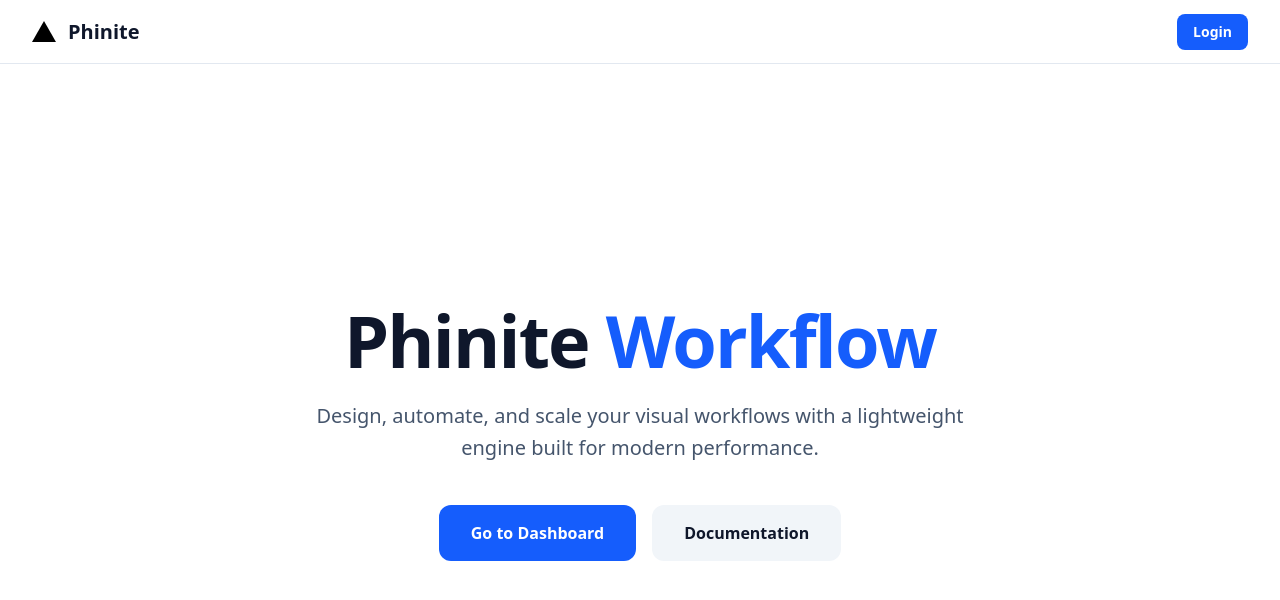
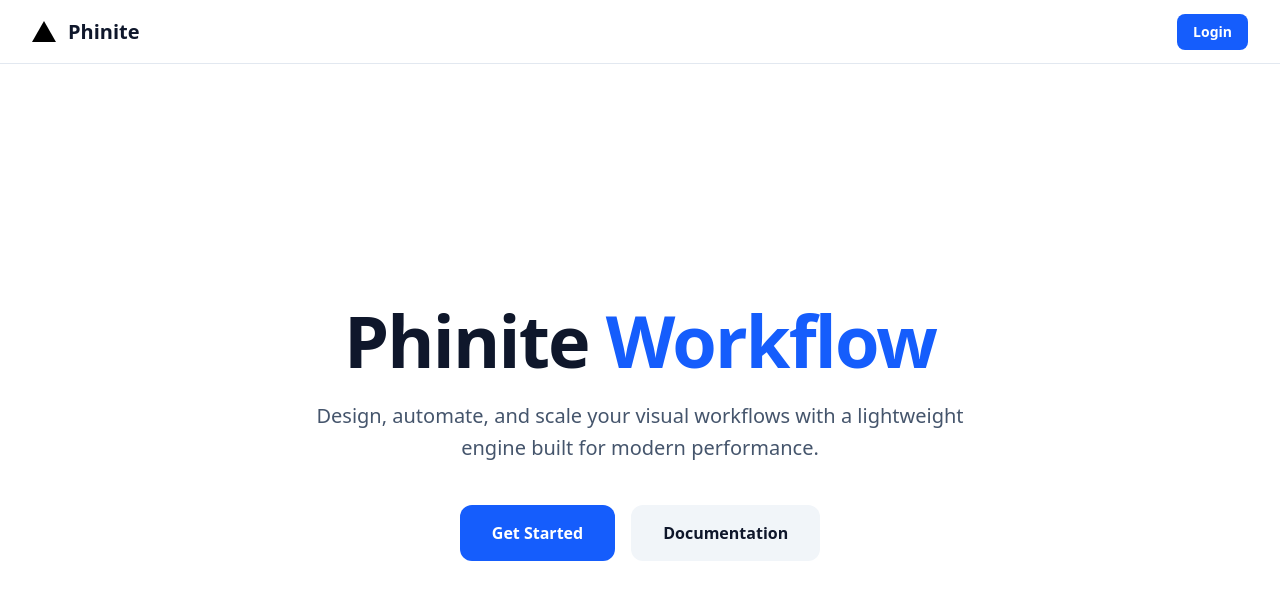
Before and after one commit to venkateshcv1809/phinite-workflow, a Next.js app: page / in a window 1280 px wide. Shown: the top 600 px of the page. Built offline with nearby package versions, Linux system fonts and the light colour scheme; no server answers.

Commit message:
feat: Implement auth store

```diff
--- a/src/app/(auth)/login/page.tsx
+++ b/src/app/(auth)/login/page.tsx
@@ -5,11 +5,13 @@ import { useRouter } from 'next/navigation';
 import { EmailSchema } from '@/lib/auth/schemas';
 import { loginUser } from '@/lib/auth/actions';
 import logger from '@/lib/logger';
+import { useAuthStore } from '@/lib/stores/authStore';
 
 export default function LoginPage() {
   const [email, setEmail] = useState('');
   const [fieldError, setFieldError] = useState('');
   const router = useRouter();
+  const { setAuth } = useAuthStore();
 
   const handleSubmit = async (e: React.SyntheticEvent<HTMLFormElement>) => {
     e.preventDefault();
@@ -34,6 +36,7 @@ export default function LoginPage() {
         return;
       }
 
+      setAuth(result.user!);
       router.push('/dashboard');
     } catch (error) {
       logger.error('Login error:', error);
--- a/src/app/page.tsx
+++ b/src/app/page.tsx
@@ -1,7 +1,10 @@
+'use client';
+
 import Link from 'next/link';
+import { useAuthStore } from '@/lib/stores/authStore';
 
-export default async function HomePage() {
-  const isLoggedIn = !!true;
+export default function HomePage() {
+  const { isLoggedIn } = useAuthStore();
 
   const buttonHref = isLoggedIn ? '/dashboard' : '/login';
   const buttonText = isLoggedIn ? 'Go to Dashboard' : 'Get Started';
--- a/src/components/Header.tsx
+++ b/src/components/Header.tsx
@@ -4,15 +4,17 @@ import Link from 'next/link';
 import Image from 'next/image';
 import { usePathname, useRouter } from 'next/navigation';
 import { logoutUser } from '@/lib/auth/actions';
+import { useAuthStore } from '@/lib/stores/authStore';
 
 export default function Header() {
   const pathname = usePathname();
   const router = useRouter();
-  const isLoggedIn = !!false;
+  const { isLoggedIn, clearAuth } = useAuthStore();
   const isLoginPage = pathname === '/login';
 
   const handleLogout = async () => {
     await logoutUser();
+    clearAuth();
     router.push('/');
   };
 
--- /dev/null
+++ b/src/lib/stores/authStore.ts
@@ -0,0 +1,31 @@
+import { create } from 'zustand';
+import { persist } from 'zustand/middleware';
+
+interface User {
+  id: string;
+  email: string;
+}
+
+interface AuthState {
+  user: User | null;
+  isLoggedIn: boolean;
+  setAuth: (user: User) => void;
+  clearAuth: () => void;
+}
+
+export const useAuthStore = create<AuthState>()(
+  persist(
+    (set) => ({
+      user: null,
+      isLoggedIn: false,
+
+      setAuth: (user) => set({ user, isLoggedIn: true }),
+
+      clearAuth: () => set({ user: null, isLoggedIn: false }),
+    }),
+    {
+      name: 'auth-storage',
+      partialize: (state) => ({ user: state.user, isLoggedIn: state.isLoggedIn }),
+    }
+  )
+);
--- a/src/proxy.ts
+++ b/src/proxy.ts
@@ -11,7 +11,7 @@ export default async function proxy(request: NextRequest) {
 
   const { pathname } = new URL(request.url);
 
-  if (pathname === '/login' || pathname.startsWith('/api/auth/login')) {
+  if (pathname === '/' || pathname.startsWith('/api/auth/login')) {
     return NextResponse.next();
   }
 
@@ -23,6 +23,9 @@ export default async function proxy(request: NextRequest) {
         { success: false, error: 'Authentication required' },
         { status: 401 }
       );
+    }
+    if (pathname === '/login') {
+      return NextResponse.next();
     }
     return NextResponse.redirect(new URL('/login', request.url));
   }
@@ -47,7 +50,5 @@ export default async function proxy(request: NextRequest) {
 }
 
 export const config = {
-  matcher: [
-    '/((?!_next/static|_next/image|favicon.ico|public).*)',
-  ],
+  matcher: ['/((?!_next/static|_next/image|.*\\..*).*)'],
 };
```
